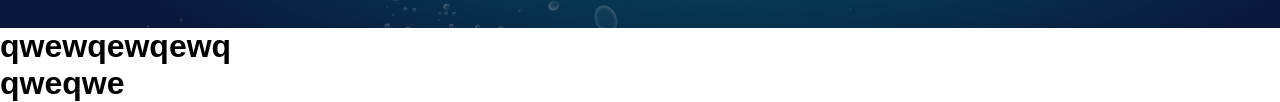
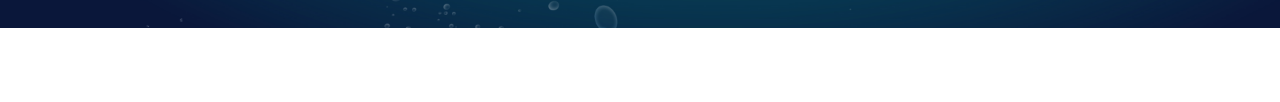
Before and after one commit to Rustam322/qweqw, a plain HTML site: page index.html in a window 1280 px wide. Shown: the part 772-874 px from the top of the page. After the commit the page ends 800 px from the top, so only its background shows below. Drawn offline with Linux system fonts and the light colour scheme; a web font is replaced by a local one.

Commit message:
Update index.html

```diff
--- a/index.html
+++ b/index.html
@@ -54,7 +54,6 @@
 
         </div>
     </main>
-    <h1>qwewqewqewq</h1>
-    <h1>qweqwe</h1>
+
 </body>
 </html>
```
